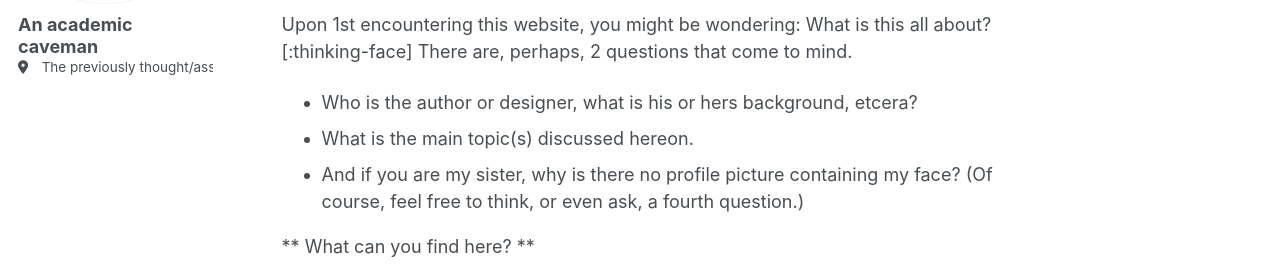
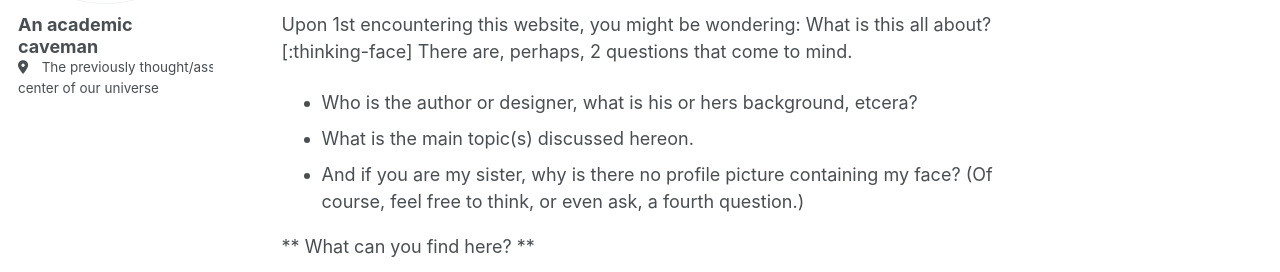
Before and after one commit to v2phc/v2phc.github.io, a Jekyll site: the page built from _pages/about.md, in a window 1280 px wide. Shown: the part 231-503 px from the top of the page. Built offline with Jekyll 4.4.1, drawn with Linux system fonts in a browser that asks for light colours; a script bundle is joined from its source files by our own code; library files that are not in the unit come from our copies.

```diff
--- a/_config.yml
+++ b/_config.yml
@@ -27,7 +27,7 @@ author:
   name             : "An academic caveman"
   pronouns         : # example: "she/her"
   bio              : # "Short biography for the left-hand sidebar"
-  location         : "The previously thought/assumed center of our universe"
+  location         : "The previously thought/assumed<br> center of our universe"
   employer         : # "Red Brick University"
   uri              : # URL
   email            : # "none@example.org"
```
